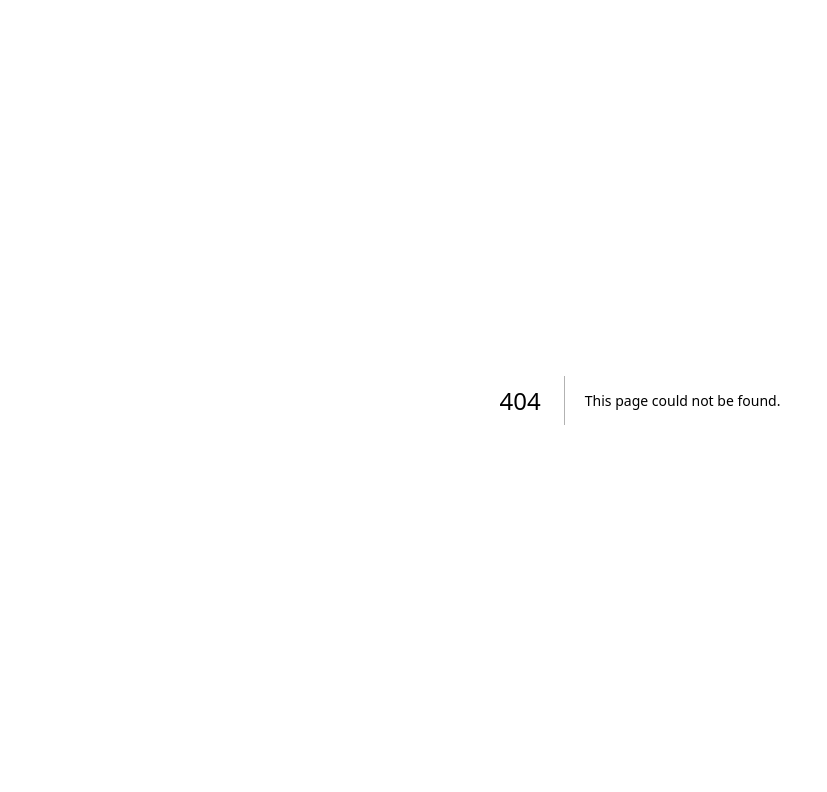
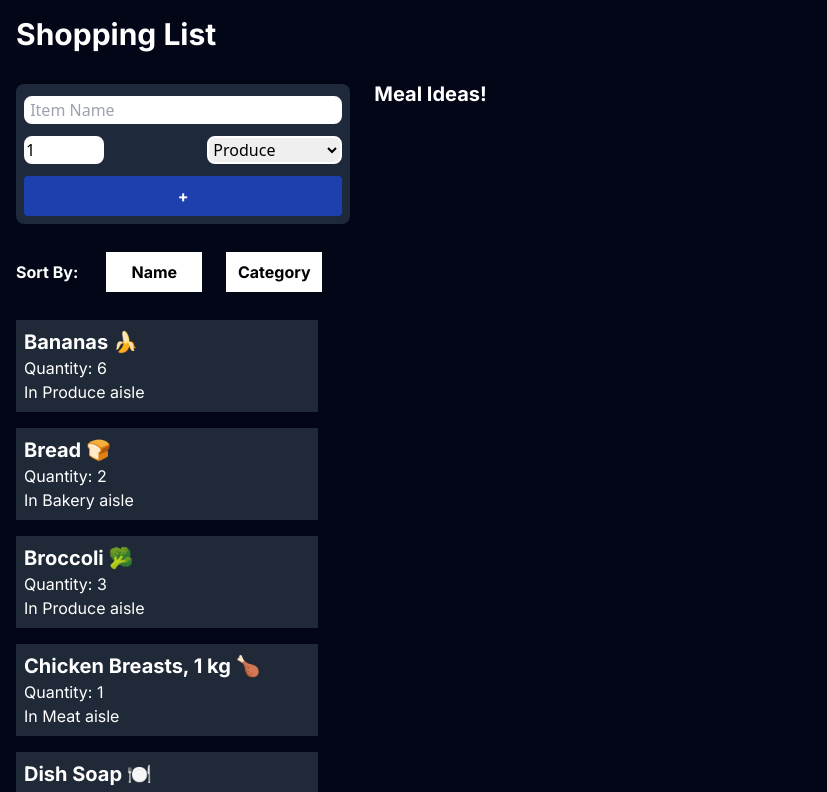
Before and after one commit to saffeeraza/cprg306-assignments, a Next.js app: page /week7 in a window 1280 px wide. Before the commit this address had no page. Shown: the top 792 px of the page, without its empty margins (0-827 px from the left). Built offline with nearby package versions, Linux system fonts and the light colour scheme.

Commit message:
week7 assignment

```diff
--- a/app/page.js
+++ b/app/page.js
@@ -17,6 +17,7 @@ export default function Home() {
       <li> <Link href="/week4"> Week 4</Link> </li>
       <li> <Link href="/week5"> Week 5</Link> </li>
       <li> <Link href="/week6"> Week 6</Link> </li>
+      <li> <Link href="/week7"> Week 7</Link> </li>
     </ul>
 
     </div>
--- /dev/null
+++ b/app/week7/item-list.js
@@ -0,0 +1,31 @@
+"use client";
+import Item from './item';
+import React, { useState } from 'react';
+
+export default function ItemList({items, onItemSelect}){
+
+  const [sortBy, setSortBy] = useState("name");
+  let sortedItems = [...items];
+
+  if (sortBy === "name") {
+    sortedItems.sort((a, b) => a.name.localeCompare(b.name));
+  }
+  else if(sortBy === "category") {
+    sortedItems.sort((a, b) => a.category.localeCompare(b.category));
+  }
+
+  return(
+    <div>
+      <label className= "text-white font-bold m-4">Sort By:</label>
+      <button className="bg-white font-bold p-2 m-3 w-24 hover:bg-gray-500" onClick = {() => setSortBy('name') }>Name</button>
+      <button className="bg-white font-bold p-2 m-3 w-24 hover:bg-gray-500"  onClick = {() => setSortBy('category')}>Category</button>
+      <ul>
+        <li>
+        {sortedItems.map((item) => (
+          <Item key={item.id} name={item.name} quantity={item.quantity} category={item.category} onSelect={() => onItemSelect(item)}/>
+          ))}
+          </li>
+      </ul>
+    </div>
+  )
+}
--- /dev/null
+++ b/app/week7/item.js
@@ -0,0 +1,11 @@
+export default function Item({name, quantity, category, onSelect}) {
+  return (
+    <ul>
+      <li className="p-2 m-4 text-white bg-gray-800 max-w-sm" onClick={()=> onSelect()} >
+        <h3 className="text-xl text-white font-bold">{name}</h3>
+        <p>Quantity: {quantity}</p>
+        <p>In {category} aisle</p>
+      </li>
+    </ul>
+  )
+}
--- /dev/null
+++ b/app/week7/items.json
@@ -0,0 +1,74 @@
+[
+    {
+      "id": "1h2GJKH12gkHG31h1H",
+      "name": "Milk, 4 L 🥛",
+      "quantity": 1,
+      "category": "Dairy"
+    },
+    {
+      "id": "2KJH3k2j3H1k2J3K1H",
+      "name": "Bread 🍞",
+      "quantity": 2,
+      "category": "Bakery"
+    },
+    {
+      "id": "3h2KJH3k2j3H1k2J3",
+      "name": "Eggs, Dozen 🥚",
+      "quantity": 2,
+      "category": "Dairy"
+    },
+    {
+      "id": "4k2J3K1H2GJKH12gk",
+      "name": "Bananas 🍌",
+      "quantity": 6,
+      "category": "Produce"
+    },
+    {
+      "id": "5H1h1H2KJH3k2j3H",
+      "name": "Broccoli 🥦",
+      "quantity": 3,
+      "category": "Produce"
+    },
+    {
+      "id": "6H1k2J3K1H2GJKH1",
+      "name": "Chicken Breasts, 1 kg 🍗",
+      "quantity": 1,
+      "category": "Meat"
+    },
+    {
+      "id": "7gkHG31h1H2KJH3k",
+      "name": "Pasta Sauce 🍝",
+      "quantity": 3,
+      "category": "Canned Goods"
+    },
+    {
+      "id": "8j3H1k2J3K1H2GJK",
+      "name": "Spaghetti, 454 g 🍝",
+      "quantity": 2,
+      "category": "Dry Goods"
+    },
+    {
+      "id": "9H12gkHG31h1H2KJ",
+      "name": "Toilet Paper, 12 pack 🧻",
+      "quantity": 1,
+      "category": "Household"
+    },
+    {
+      "id": "10H3k2j3H1k2J3K1",
+      "name": "Paper Towels, 6 pack",
+      "quantity": 1,
+      "category": "Household"
+    },
+    {
+      "id": "11k2J3K1H2GJKH12",
+      "name": "Dish Soap 🍽️",
+      "quantity": 1,
+      "category": "Household"
+    },
+    {
+      "id": "12GJKH12gkHG31h1",
+      "name": "Hand Soap 🧼",
+      "quantity": 4,
+      "category": "Household"
+    }
+  ]
--- /dev/null
+++ b/app/week7/meal-ideas.js
@@ -0,0 +1,48 @@
+"use client";
+import { useEffect ,useState } from 'react';
+
+async function fetchMealIdea(ingredient){
+  console.log(ingredient);
+  const response = await fetch(`https://www.themealdb.com/api/json/v1/1/filter.php?i=${ingredient}`);
+  const data = await response.json();
+  return data.meals;
+}
+
+export default function MealIdeas({ingredient}) {
+  const [meals, setMeals] = useState([]);
+
+  async function loadMeals(){
+    try {
+      if (ingredient == ""){
+        setMeals([]);
+        return;
+      }
+      const data = await fetchMealIdea(ingredient);
+      if (data!=null){
+        setMeals(data);
+      }
+      else {
+        setMeals([]);
+      }
+    }
+    catch (e) {
+      console.log(e);
+    }
+}
+
+  useEffect(() => {
+    loadMeals(ingredient);
+  }, [ingredient]);
+
+    return(
+      <div className="text-white max-w-sm w-3/4 mt-10 ml-10 py-10 ">
+        <h2 className="text-xl font-bold">{ingredient} Meal Ideas!</h2>
+        <ul>
+          {meals.map(meal => (
+            <li key = {meal.idMeal}>
+              {meal.strMeal}
+            </li>))}
+        </ul>
+      </div>
+    )
+}
--- /dev/null
+++ b/app/week7/new-item.js
@@ -0,0 +1,49 @@
+"use client";
+
+import { useState } from "react";
+
+export default function NewItem({onAddItem}) {
+
+  const [name, setName] = useState("");
+  const [quantity, setQuantity] = useState(1);
+  const [category, setCategory] = useState("produce");
+
+  const handleSubmit = (event) => {
+    event.preventDefault();
+
+    onAddItem({
+      name: name,
+      quantity: quantity,
+      category: category
+    });
+  };
+
+  return(
+    <main>
+      <form className="p-2 m-4 bg-slate-800 text-black max-w-sm w-full rounded-lg" onSubmit={handleSubmit}>
+        <div className="mb-2">
+          <input className="w-full mt-1 border-2 border-white rounded-lg font-sans" type="text" value={name} onChange={event => setName(event.target.value)} placeholder=" Item Name" required />
+        </div>
+
+        <div className="flex justify-between">
+          <input className="w-20 mt-1 border-2 border-white rounded-lg font-sans" type = "number" min = "1" max = "99" value = {quantity} onChange = {event => setQuantity(event.target.value)} required />
+          <select className="w-30 mt-1 border-2 border-white rounded-lg font-sans" value = {category} onChange = {event => setCategory(event.target.value)} >
+            <option value = "produce">Produce</option>
+            <option value = "dairy">Dairy</option>
+            <option value = "bakery">Bakery</option>
+            <option value = "meat">Meat</option>
+            <option value = "frozen foods">Frozen Foods</option>
+            <option value = "canned goods">Canned Goods</option>
+            <option value = "dry goods">Dry Goods</option>
+            <option value = "beverages">Beverages</option>
+            <option value = "snacks">Snacks</option>
+            <option value = "household">Household</option>
+            <option value = "other">Other</option>
+          </select>
+        </div>
+
+        <button type = "submit" class ="w-full mt-3 bg-blue-800 text-white font-bold py-2 px-4 rounded">+</button>
+      </form>
+    </main>
+  )
+}
--- /dev/null
+++ b/app/week7/page.js
@@ -0,0 +1,35 @@
+"use client"
+import ItemList from "./item-list.js";
+import NewItem from "./new-item.js";
+import itemsData from "./items.json";
+import React from "react";
+import MealIdeas from "./meal-ideas.js";
+
+export default function Page() {
+  const [items, setItems] = React.useState(itemsData);
+  const [selectedItemName, setSelectedItemName] = React.useState("");
+
+  const handleAddItem = newItem => {
+    setItems([...items, newItem]);
+  };
+
+  const handleItemSelect = (item) => {
+    const itemName = item.name.split(",")[0].replace(/[^a-zA-Z ]/g, "").trim();
+    setSelectedItemName(itemName);
+  };
+
+  return(
+    <main className = "bg-slate-950">
+    <div className="flex">
+      <div>
+        <h1 className="font-bold text-3xl text-white ml-4 py-4">Shopping List</h1>
+        <NewItem onAddItem={handleAddItem} />
+        <ItemList items={items} onItemSelect={handleItemSelect}/>
+      </div>
+      <div >
+        <MealIdeas ingredient={selectedItemName} />
+      </div>
+    </div>
+    </main>
+  );
+}
```
